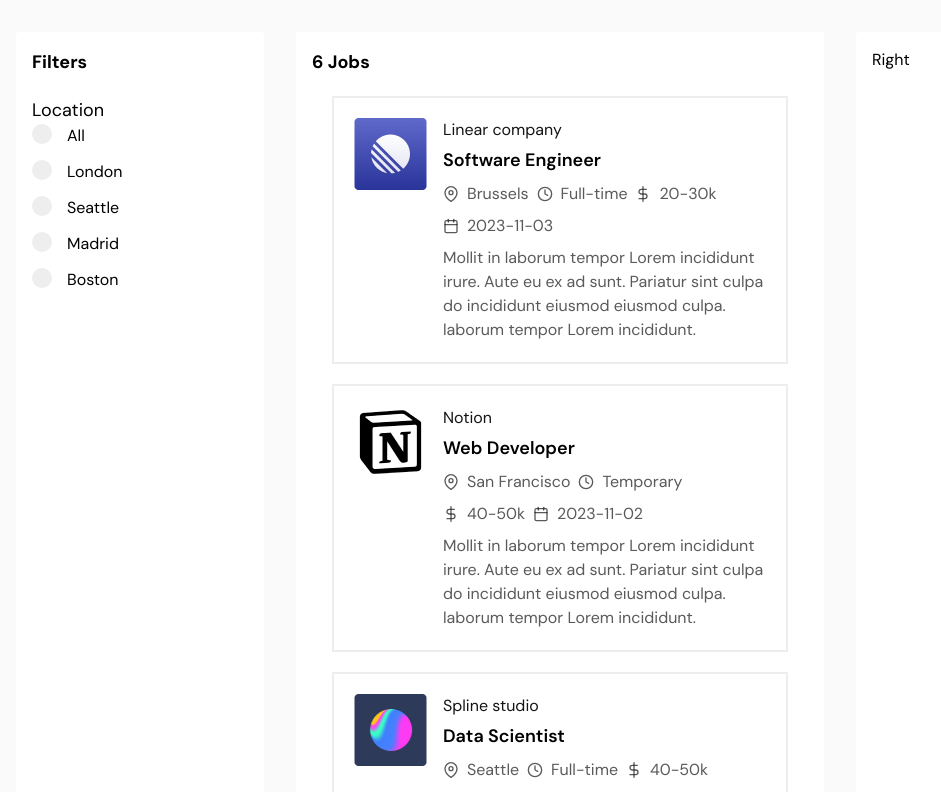
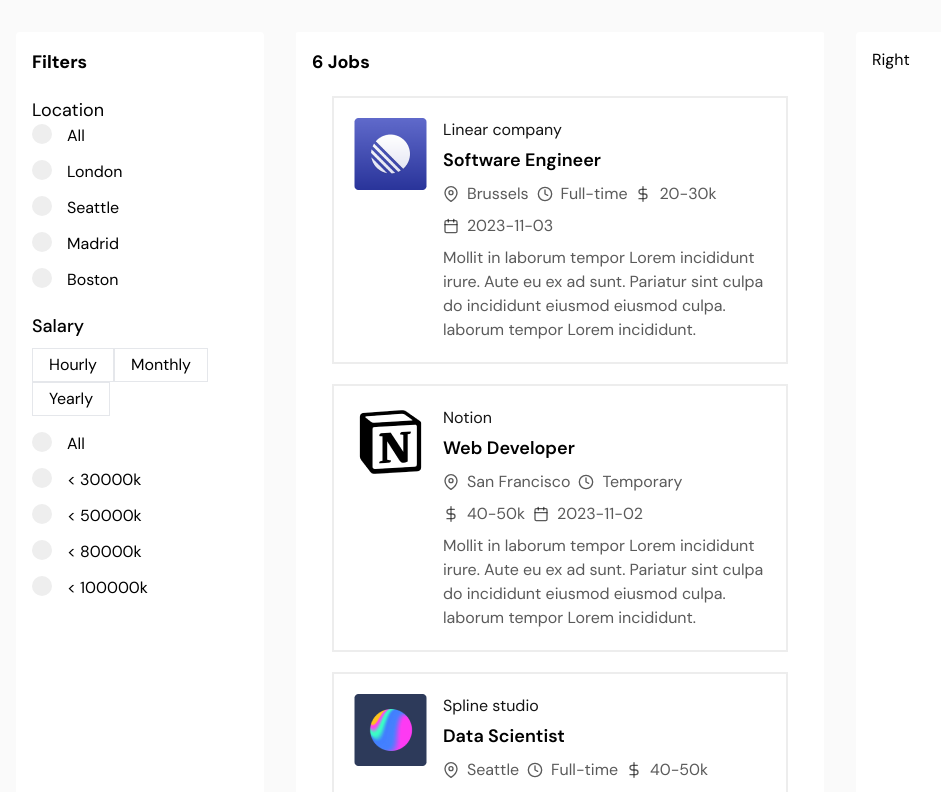
Before and after one commit to amanfangeria980/job-portal-client, a React (Vite) app: page / in a window 1280 px wide. Shown: the part 464-1256 px from the top of the page, without its empty margins (80-1021 px from the left). Built offline with nearby package versions, Linux system fonts and the light colour scheme.

Commit message:
Sidebar Salary Filtering done

```diff
--- a/public/jobs.json
+++ b/public/jobs.json
@@ -62,7 +62,7 @@
       "companyLogo": "/images/Loom.png",
       "minPrice": "50",
       "maxPrice": "75",
-      "salaryType": "Yearly",
+      "salaryType": "Monthly",
       "jobLocation": "London",
       "postingDate": "2023-10-28",
       "experienceLevel": "Intership",
--- /dev/null
+++ b/src/sidebar/Button.jsx
@@ -0,0 +1,11 @@
+import React from 'react'
+
+const Button = ({onClickHandler,value,title}) => {
+  return (
+    <button onClick={onClickHandler} value={value} className={`px-4 py-1 border text-base hover:bg-blue hover:text-white`}>
+        {title}
+    </button>
+  )
+}
+
+export default Button
--- /dev/null
+++ b/src/sidebar/Salary.jsx
@@ -0,0 +1,31 @@
+import React from 'react'
+import Button from './Button';
+import InputField from './../components/InputField';
+
+const Salary = ({handleClick,handleChange}) => {
+  return (
+    <div>
+        <h4 className='text-lg font-medium mb-2'>Salary</h4>
+        <div className='mb-4'>
+          <Button onClickHandler={handleClick} value="" title="Hourly" />
+          <Button onClickHandler={handleClick} value="Monthly" title="Monthly" />
+          <Button onClickHandler={handleClick} value="Yearly" title="Yearly" />
+        </div>
+
+        <div>
+        <label className='sidebar-label-container'>
+                <input type="radio" name="test" id="test" value="" onChange={handleChange}
+                />
+                <span className='checkmark'></span>All
+            </label>
+
+            <InputField handleChange={handleChange} value={30} title="< 30000k" name="test2"/>
+            <InputField handleChange={handleChange} value={50} title="< 50000k" name="test2"/>
+            <InputField handleChange={handleChange} value={80} title="< 80000k" name="test2"/>
+            <InputField handleChange={handleChange} value={100} title="< 100000k" name="test2"/>
+        </div>
+    </div>
+  )
+}
+
+export default Salary
--- a/src/sidebar/Sidebar.jsx
+++ b/src/sidebar/Sidebar.jsx
@@ -1,5 +1,6 @@
 import React from 'react'
 import Location from './Location';
+import Salary from './Salary';
 
 const Sidebar = ({handleChange,handleClick}) => {
   return (
@@ -7,6 +8,8 @@ const Sidebar = ({handleChange,handleClick}) => {
         <h3 className='text-lg font-bold mb-2'>Filters</h3>
 
         <Location handleChange={handleChange}/>
+
+        <Salary handleChange={handleChange} handleClick={handleClick}/>
     </div>
   )
 }
```
